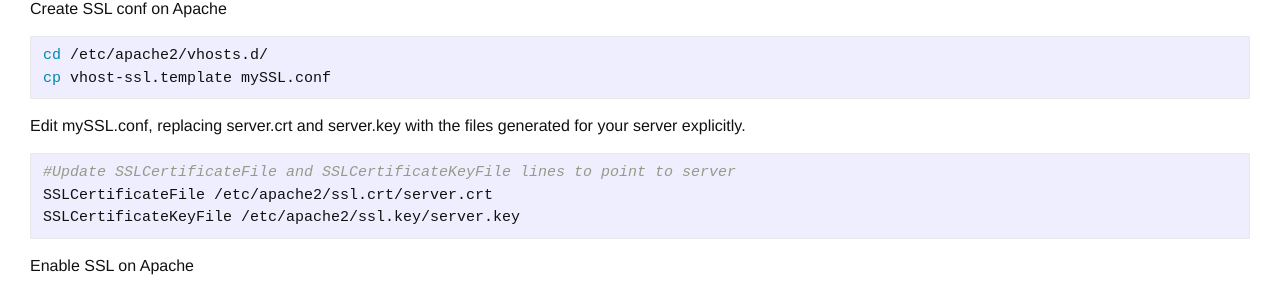
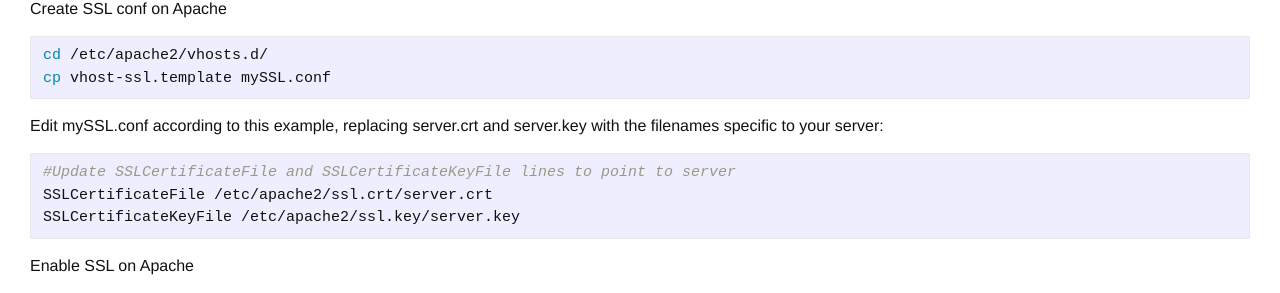
Before and after one commit to xcat2/confluent-docs, a Jekyll site: the page built from docs/installconfluent_suse15.md, in a window 1280 px wide. Shown: the part 741-1034 px from the top of the page. Built offline with Jekyll 4.4.1, drawn with Linux system fonts in a browser that asks for light colours.

Commit message:
Tweak suse 15 wording

```diff
--- a/docs/installconfluent_suse15.md
+++ b/docs/installconfluent_suse15.md
@@ -34,7 +34,7 @@ Create SSL conf on Apache
     cd /etc/apache2/vhosts.d/
     cp vhost-ssl.template mySSL.conf
 
-Edit mySSL.conf, replacing server.crt and server.key with the files generated for your server explicitly.
+Edit mySSL.conf according to this example, replacing server.crt and server.key with the filenames specific to your server:
 
     #Update SSLCertificateFile and SSLCertificateKeyFile lines to point to server
     SSLCertificateFile /etc/apache2/ssl.crt/server.crt
```
Also changed, not shown: bleedingedge/symantecguide.md (+3 -0 lines).
